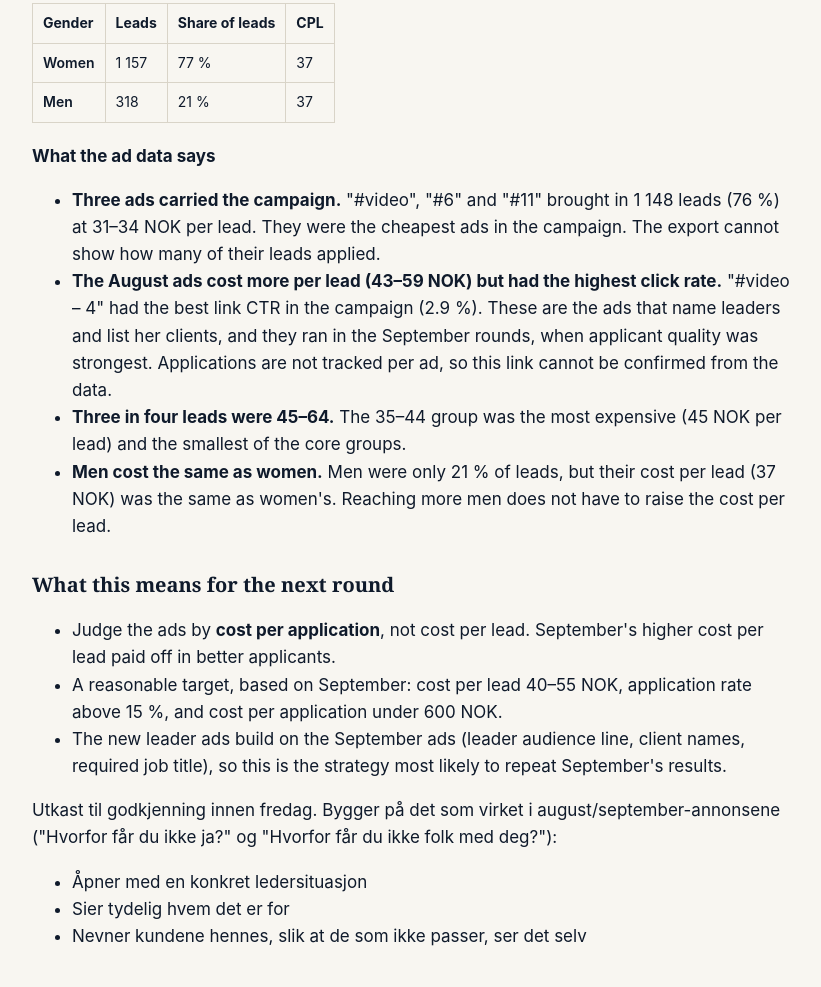
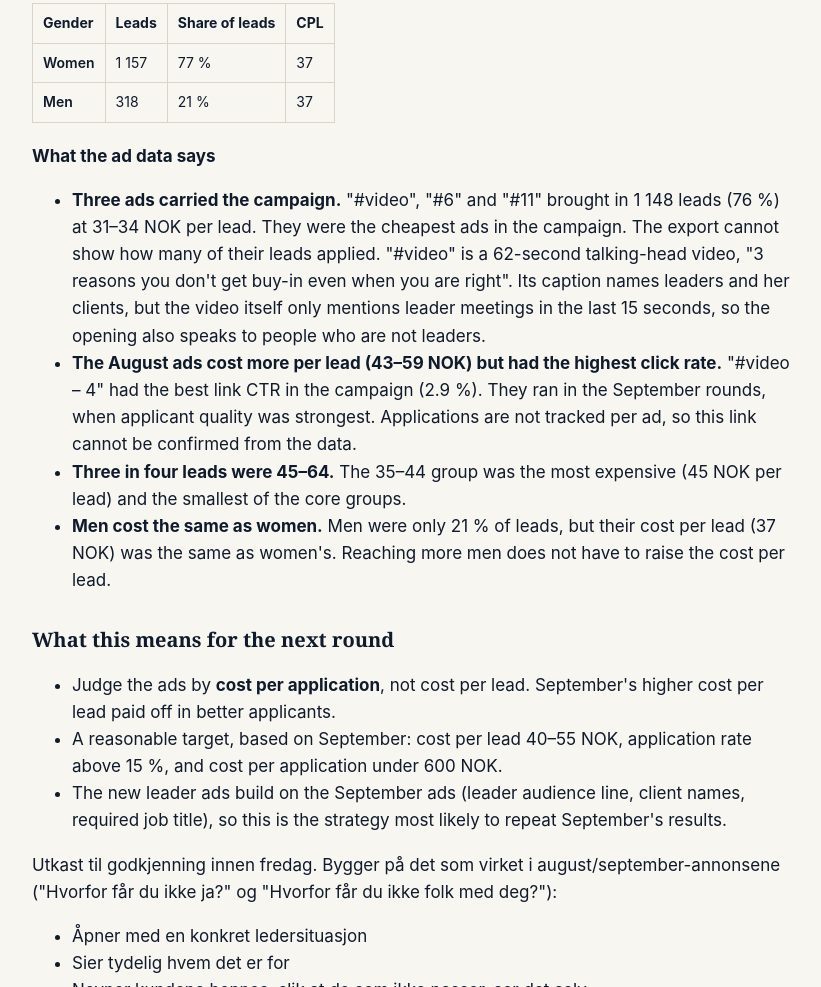
Before and after one commit to haphuongharley-wq/anne-karin-ads-review, a plain HTML site: page index.html in a window 1280 px wide. Shown: the part 2492-3479 px from the top of the page, without its empty margins (228-1049 px from the left). Drawn offline with Linux system fonts and the light colour scheme.

Commit message:
docs: describe the top video ad and correct the August ad note

```diff
--- a/index.html
+++ b/index.html
@@ -323,8 +323,8 @@ hr{display:none}
 </table>
 <p><strong>What the ad data says</strong></p>
 <ul>
-<li><strong>Three ads carried the campaign.</strong> "#video", "#6" and "#11" brought in 1 148 leads (76 %) at 31–34 NOK per lead. They were the cheapest ads in the campaign. The export cannot show how many of their leads applied.</li>
-<li><strong>The August ads cost more per lead (43–59 NOK) but had the highest click rate.</strong> "#video – 4" had the best link CTR in the campaign (2.9 %). These are the ads that name leaders and list her clients, and they ran in the September rounds, when applicant quality was strongest. Applications are not tracked per ad, so this link cannot be confirmed from the data.</li>
+<li><strong>Three ads carried the campaign.</strong> "#video", "#6" and "#11" brought in 1 148 leads (76 %) at 31–34 NOK per lead. They were the cheapest ads in the campaign. The export cannot show how many of their leads applied. "#video" is a 62-second talking-head video, "3 reasons you don't get buy-in even when you are right". Its caption names leaders and her clients, but the video itself only mentions leader meetings in the last 15 seconds, so the opening also speaks to people who are not leaders.</li>
+<li><strong>The August ads cost more per lead (43–59 NOK) but had the highest click rate.</strong> "#video – 4" had the best link CTR in the campaign (2.9 %). They ran in the September rounds, when applicant quality was strongest. Applications are not tracked per ad, so this link cannot be confirmed from the data.</li>
 <li><strong>Three in four leads were 45–64.</strong> The 35–44 group was the most expensive (45 NOK per lead) and the smallest of the core groups.</li>
 <li><strong>Men cost the same as women.</strong> Men were only 21 % of leads, but their cost per lead (37 NOK) was the same as women's. Reaching more men does not have to raise the cost per lead.</li>
 </ul>
```
